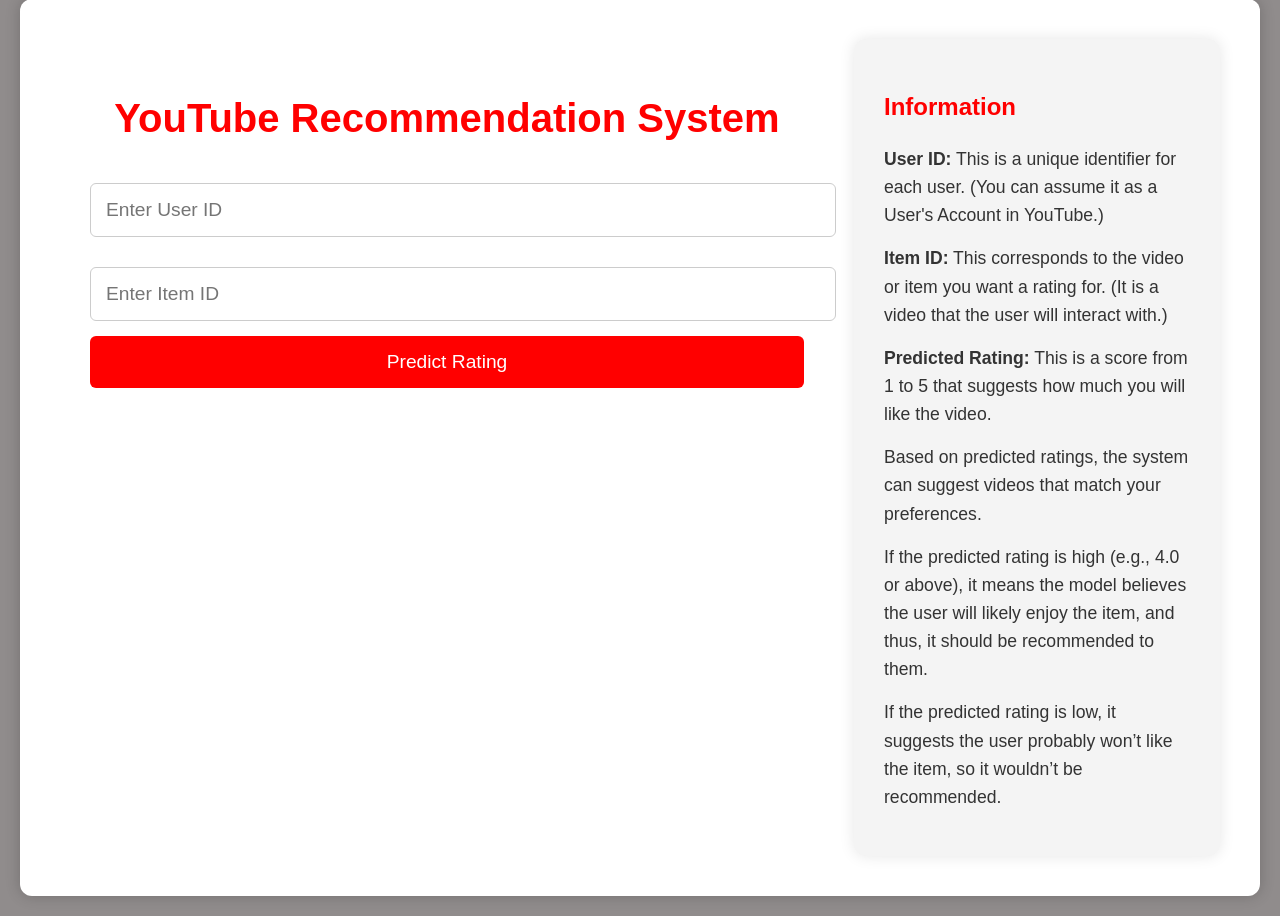
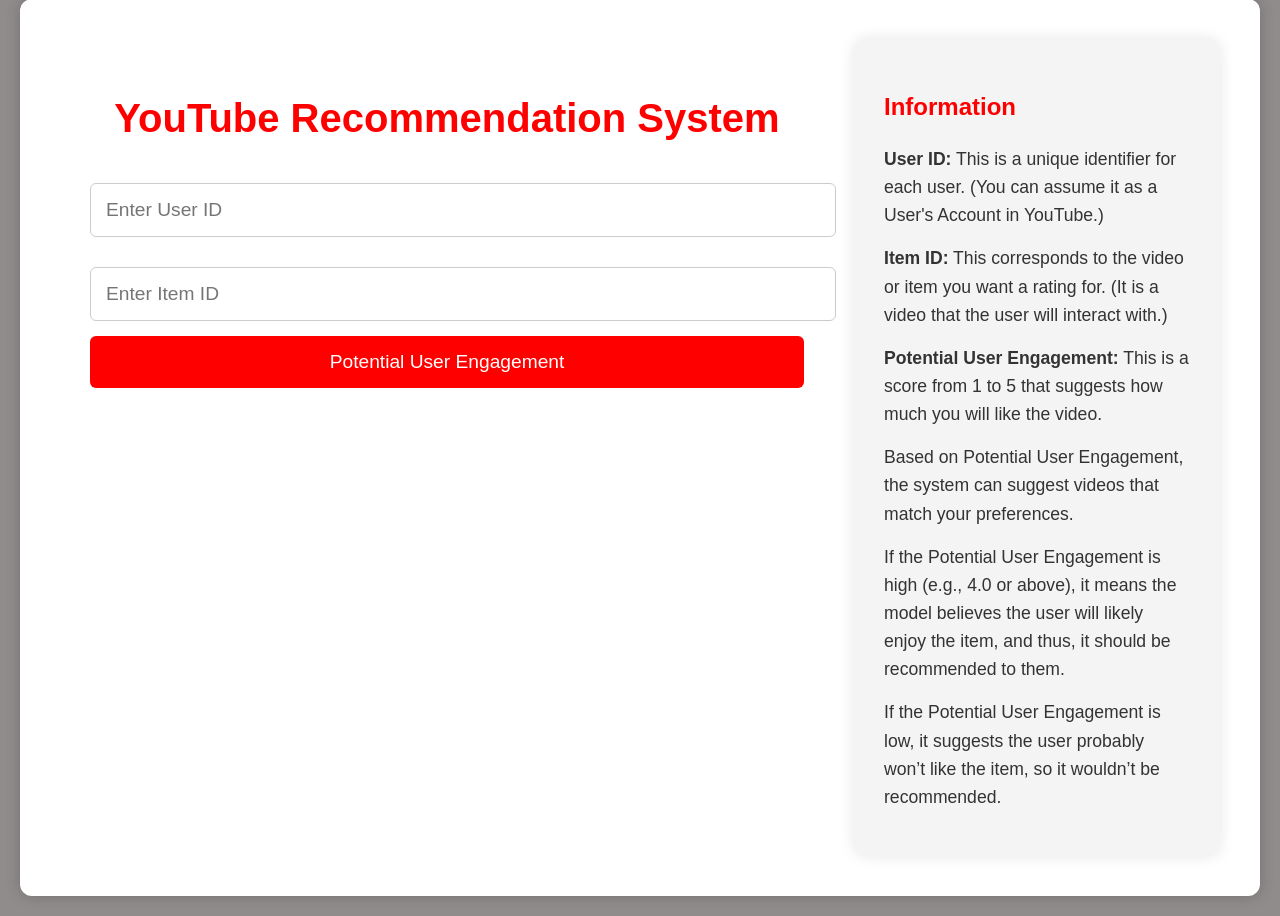
Before and after one commit to sawanjr/Youtube-Recommendation-System, a FastAPI app: page / in a window 1280 px wide. Shown: the part 21-937 px from the top of the page. Run offline with FastAPI, Linux system fonts and the light colour scheme.

Commit message:
Update index.html

```diff
--- a/app/templates/index.html
+++ b/app/templates/index.html
@@ -89,7 +89,7 @@
             <h1>YouTube Recommendation System</h1>
             <input type="number" id="user_id" placeholder="Enter User ID" required>
             <input type="number" id="item_id" placeholder="Enter Item ID" required>
-            <button id="predictBtn">Predict Rating</button>
+            <button id="predictBtn">Potential User Engagement</button>
             <div class="result" id="result" style="display:none;"></div>
             <div class="recommendations" id="recommendations" style="display:none;"></div>
         </div>
@@ -99,10 +99,10 @@
             <h3>Information</h3>
             <p><strong>User ID:</strong> This is a unique identifier for each user. (You can assume it as a User's Account in YouTube.)</p>
             <p><strong>Item ID:</strong> This corresponds to the video or item you want a rating for. (It is a video that the user will interact with.)</p>
-            <p><strong>Predicted Rating:</strong> This is a score from 1 to 5 that suggests how much you will like the video.</p>
-            <p>Based on predicted ratings, the system can suggest videos that match your preferences.</p>
-            <p>If the predicted rating is high (e.g., 4.0 or above), it means the model believes the user will likely enjoy the item, and thus, it should be recommended to them.</p>
-            <p>If the predicted rating is low, it suggests the user probably won’t like the item, so it wouldn’t be recommended.</p>
+            <p><strong>Potential User Engagement:</strong> This is a score from 1 to 5 that suggests how much you will like the video.</p>
+            <p>Based on Potential User Engagement, the system can suggest videos that match your preferences.</p>
+            <p>If the Potential User Engagement is high (e.g., 4.0 or above), it means the model believes the user will likely enjoy the item, and thus, it should be recommended to them.</p>
+            <p>If the Potential User Engagement is low, it suggests the user probably won’t like the item, so it wouldn’t be recommended.</p>
         </div>
     </div>
 
```
